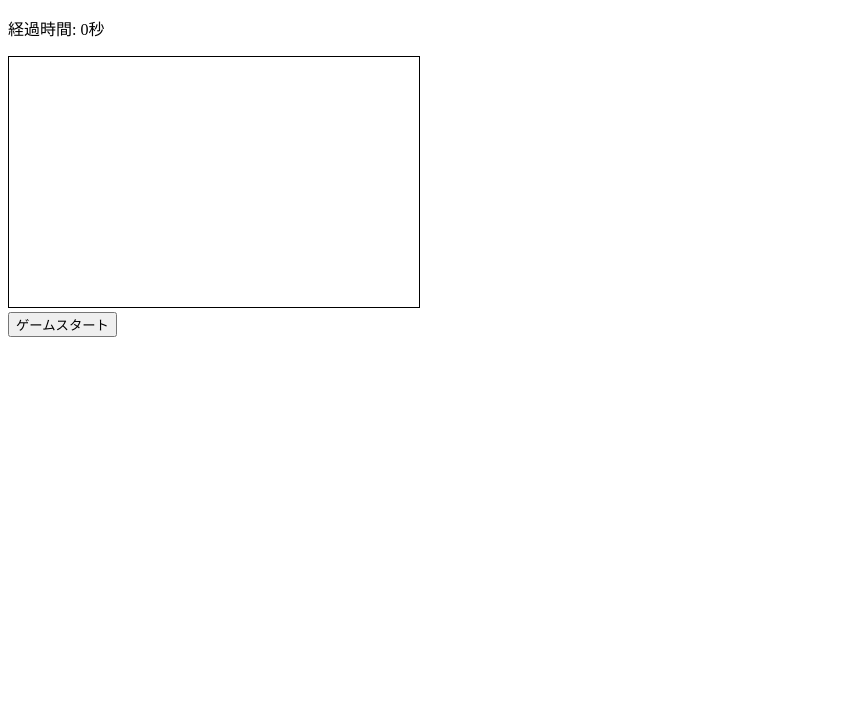
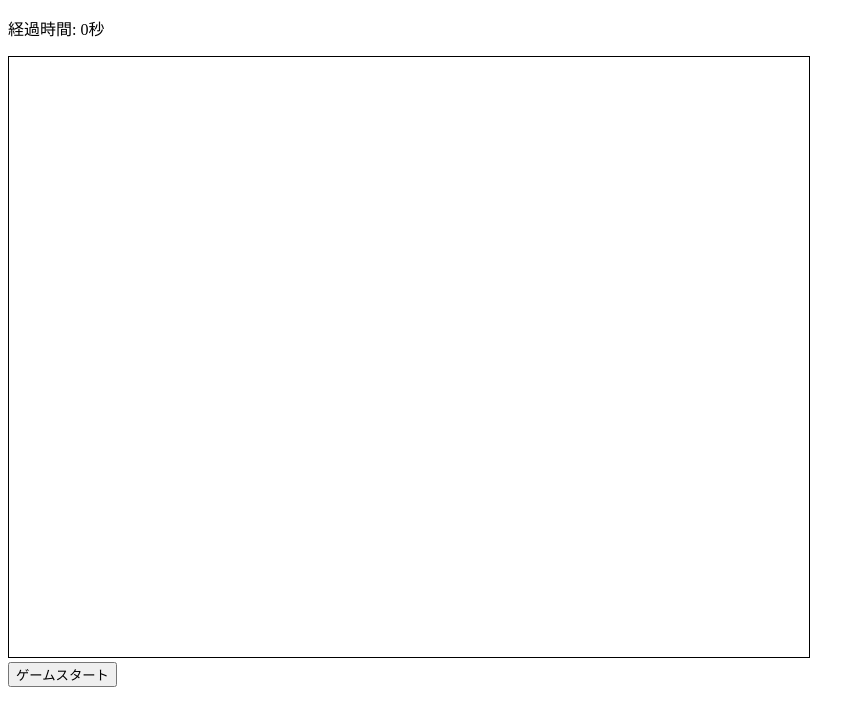
Before and after one commit to itc-s23019/-block, a Next.js app in the folder block-breaker-game/: page / in a window 1280 px wide. Shown: the top 726 px of the page, without its empty margins (0-865 px from the left). Built offline with nearby package versions, Linux system fonts and the light colour scheme.

Commit message:
画面を大きくした

```diff
--- a/block-breaker-game/components/BlockBreaker.js
+++ b/block-breaker-game/components/BlockBreaker.js
@@ -101,7 +101,6 @@ const BlockMain = () => {
         document.location.reload();
         return;
       }
-
     }
 
     // ブロックとの当たり判定
@@ -164,8 +163,8 @@ const BlockMain = () => {
     paddle.x = (canvas.width - paddle.width) / 2;
 
     // ブロックの初期化
-    const blockRowCount = 3;
-    const blockColumnCount = 5;
+    const blockRowCount = 6;
+    const blockColumnCount = 8;
     for (let c = 0; c < blockColumnCount; c++) {
       for (let r = 0; r < blockRowCount; r++) {
         gameRef.current.blocks.push({
@@ -212,7 +211,7 @@ const BlockMain = () => {
   return (
     <div className='main-content'>
       <p>経過時間: {elapsedTime}秒</p>
-      <canvas ref={canvasRef} width={410} height={250} style={{ border: '1px solid #000' }} />
+      <canvas ref={canvasRef} width={800} height={600} style={{ border: '1px solid #000' }} />
       <div className='start-button'>
         <button onClick={startGame}>ゲームスタート</button>
       </div>
```
Lines whose indentation alone changed are shown as unchanged.
